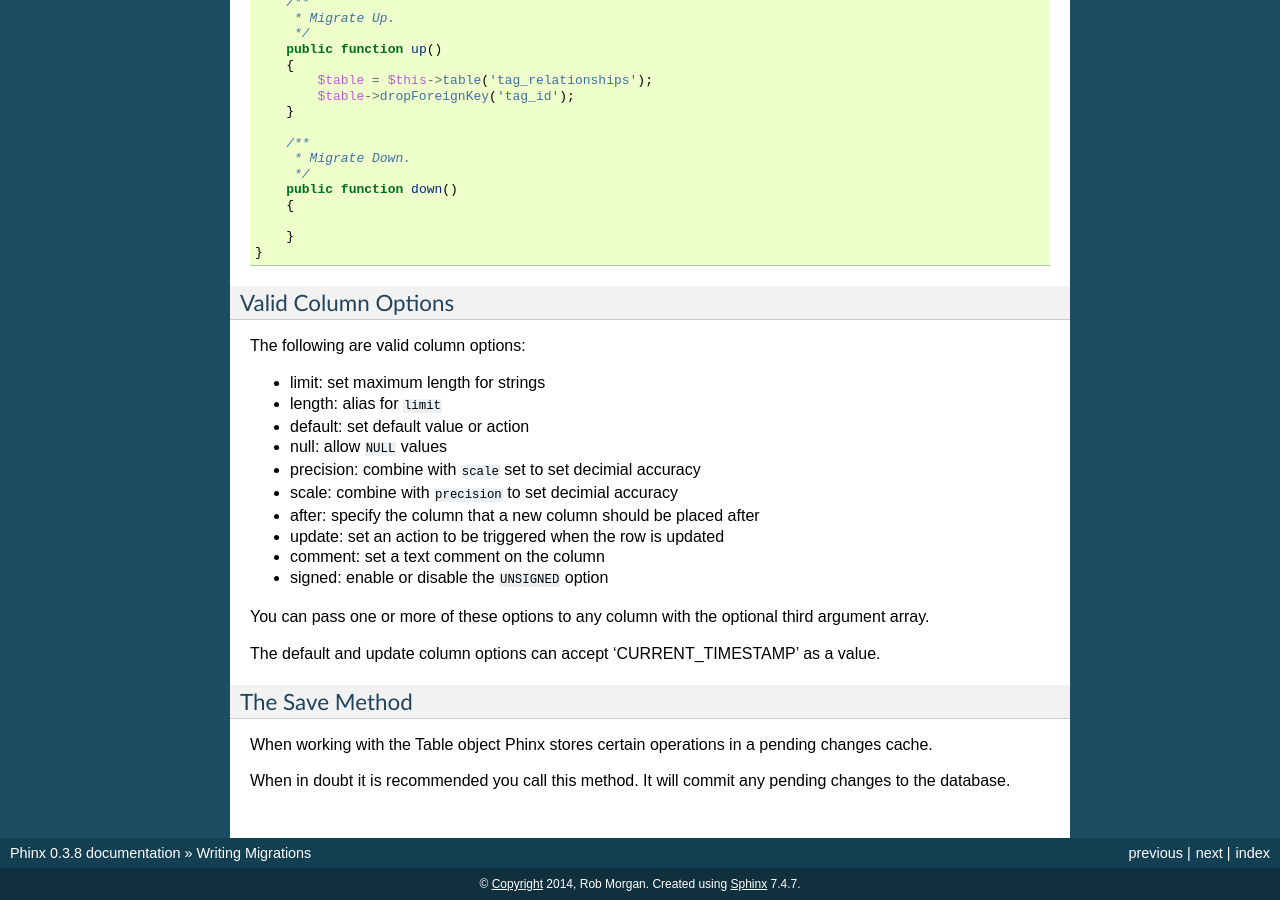
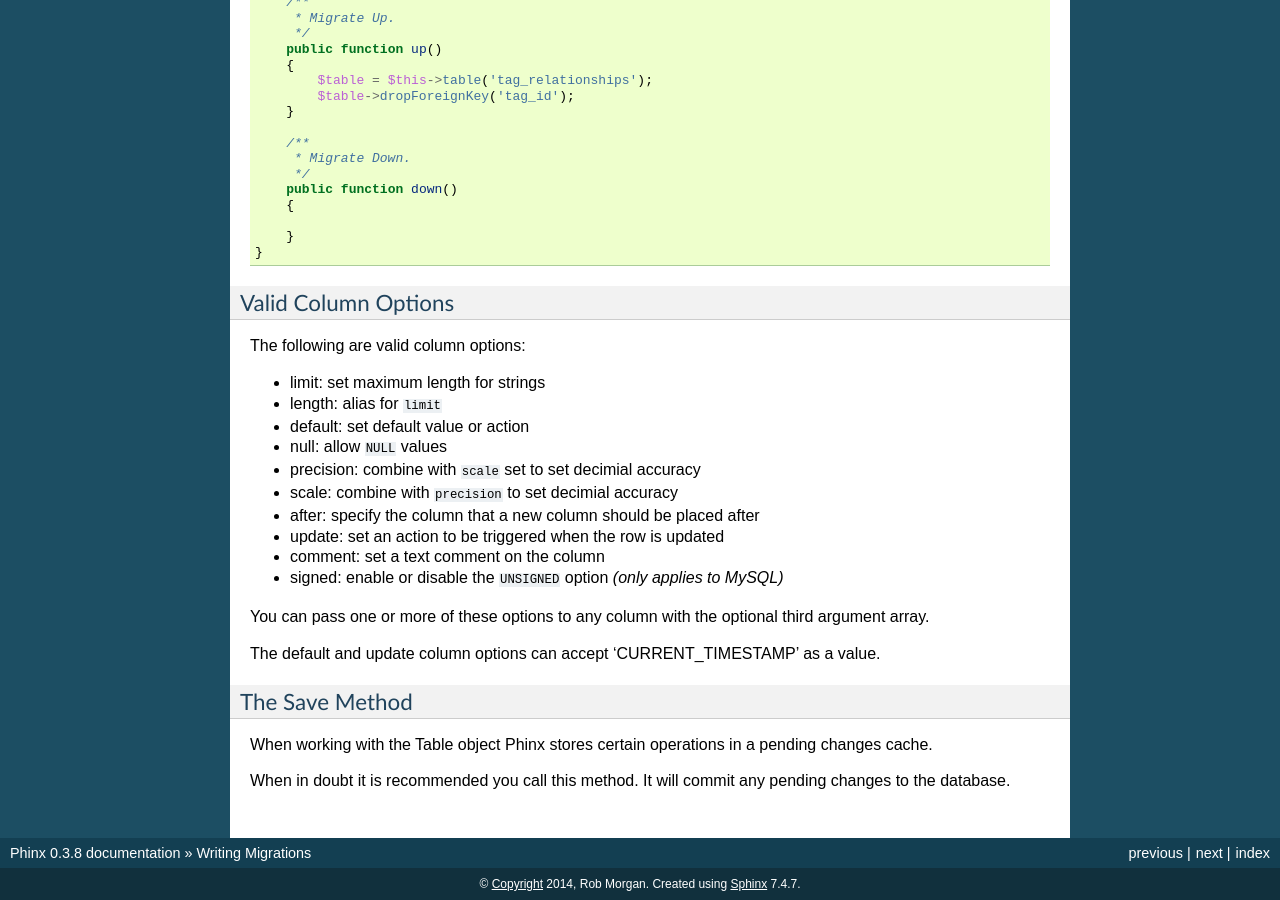
Before and after one commit to cakephp/phinx, a Sphinx documentation site: the page built from docs/migrations.rst, in a window 1280 px wide and 900 px high, scrolled down 12220 px. Built offline with Sphinx 7.4.7, drawn with Linux system fonts in a browser that asks for light colours.

Commit message:
Clarify that "signed" is mysql only

```diff
--- a/docs/migrations.rst
+++ b/docs/migrations.rst
@@ -823,7 +823,7 @@ The following are valid column options:
 -  after: specify the column that a new column should be placed after
 -  update: set an action to be triggered when the row is updated
 -  comment: set a text comment on the column
--  signed: enable or disable the ``UNSIGNED`` option
+-  signed: enable or disable the ``UNSIGNED`` option *(only applies to MySQL)*
 
 You can pass one or more of these options to any column with the optional
 third argument array.
```
